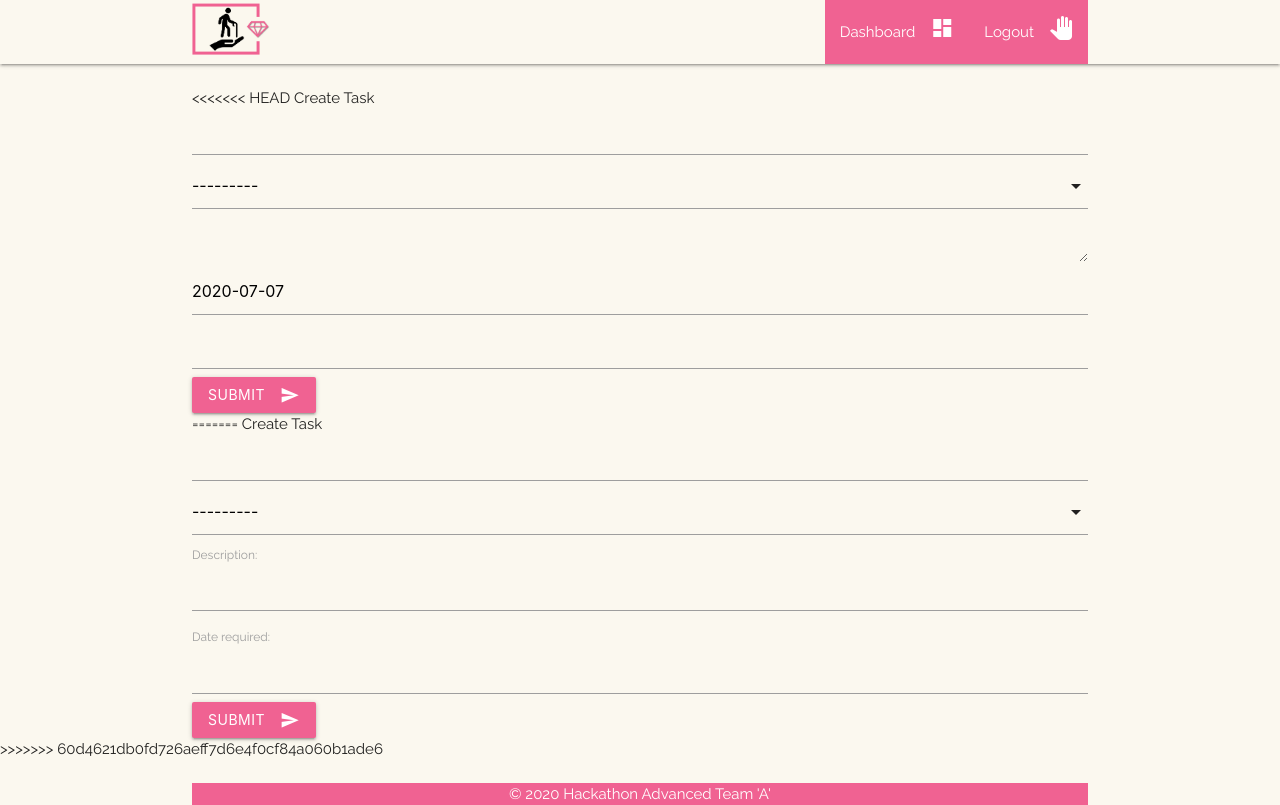
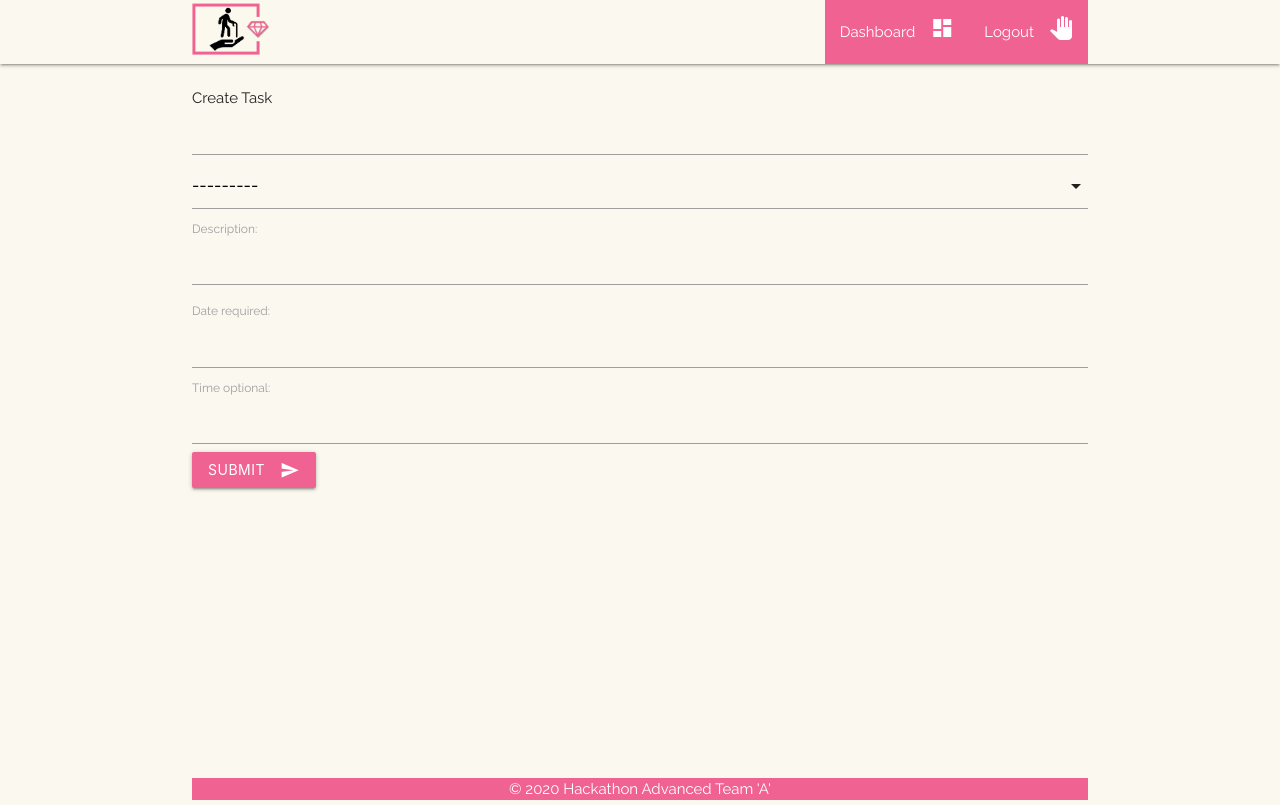
Before and after one commit to NaoiseGaffney/ElderCareSupreme, a Django app: page /task/create_task in a window 1280 px wide. Run offline with Django 3.2, Linux system fonts and the light colour scheme; the visitor is signed in with stand-in values (Sample User, id 1); data that the repository does not hold is empty; some libraries are stand-ins or nearby versions.

Commit message:
Add time picker and make fields required

```diff
--- a/src/eldercaresupreme/static/js/app.js
+++ b/src/eldercaresupreme/static/js/app.js
@@ -30,3 +30,11 @@ document.addEventListener("DOMContentLoaded", () => {
         inDuration: "200"
     }); */
 });
+
+
+document.addEventListener('DOMContentLoaded', function() {
+  var elems = document.querySelectorAll('.timepicker');
+  var instances = M.Timepicker.init(elems, {
+    twelveHour: false,
+  });
+});
--- a/src/templates/task/create_task.html
+++ b/src/templates/task/create_task.html
@@ -7,35 +7,21 @@
 {% block content %}
 <div class="container">
 
-<<<<<<< HEAD
-
-Create Task
-<form action="" method="POST">
-  {% csrf_token %}
-  {{ form.task_title|materializecss }}
-  {{ form.category|materializecss }}
-  {{ form.description|materializecss }}
-  {{ form.date_required|materializecss }}
-  {{ form.time_required|materializecss }}
-  <button class="btn waves-effect waves-light pink lighten-2" type="submit" name="REGISTER"
-        value="SUBMIT">Submit<i class="material-icons right">send</i>
-  </button>
-</form>
-
-=======
   Create Task
   <form action="" method="POST">
     {% csrf_token %}
     {{ form.task_title|materializecss }}
     {{ form.category|materializecss }}
     <div class="tooltip"><label for="description">Description:</label><span class="tooltiptext">Please describe your task requirements in greater detail.</span></div>
-    <textarea id="id_description" class="materialize-textarea" name="description" cols="40" rows="10" maxlength="300" spellcheck="false"></textarea>
+    <textarea id="id_description" class="materialize-textarea" name="description" cols="40" rows="10" maxlength="300" spellcheck="false" required></textarea>
     <div class="tooltip"><label for="date">Date required:</label><span class="tooltiptext">Please select a date for your task.</span></div>
-    <input id="id_date_required" name="date_required" type="text" class="datepicker no-autoinit">
+    <input id="id_date_required" name="date_required" type="text" class="datepicker no-autoinit" required>
+    <div class="tooltip"><label for="time_required">Time optional:</label><span class="tooltiptext">Please select a time for your task if required.</span></div>
+    <input id="id_time_required" name="time_required" type="text" class="timepicker no-autoinit">
+
     <button class="btn waves-effect waves-light pink lighten-2" type="submit" name="REGISTER" value="SUBMIT">Submit<i
         class="material-icons right">send</i>
     </button>
   </form>
 </div>
->>>>>>> 60d4621db0fd726aeff7d6e4f0cf84a060b1ade6
 {% endblock %}
```
